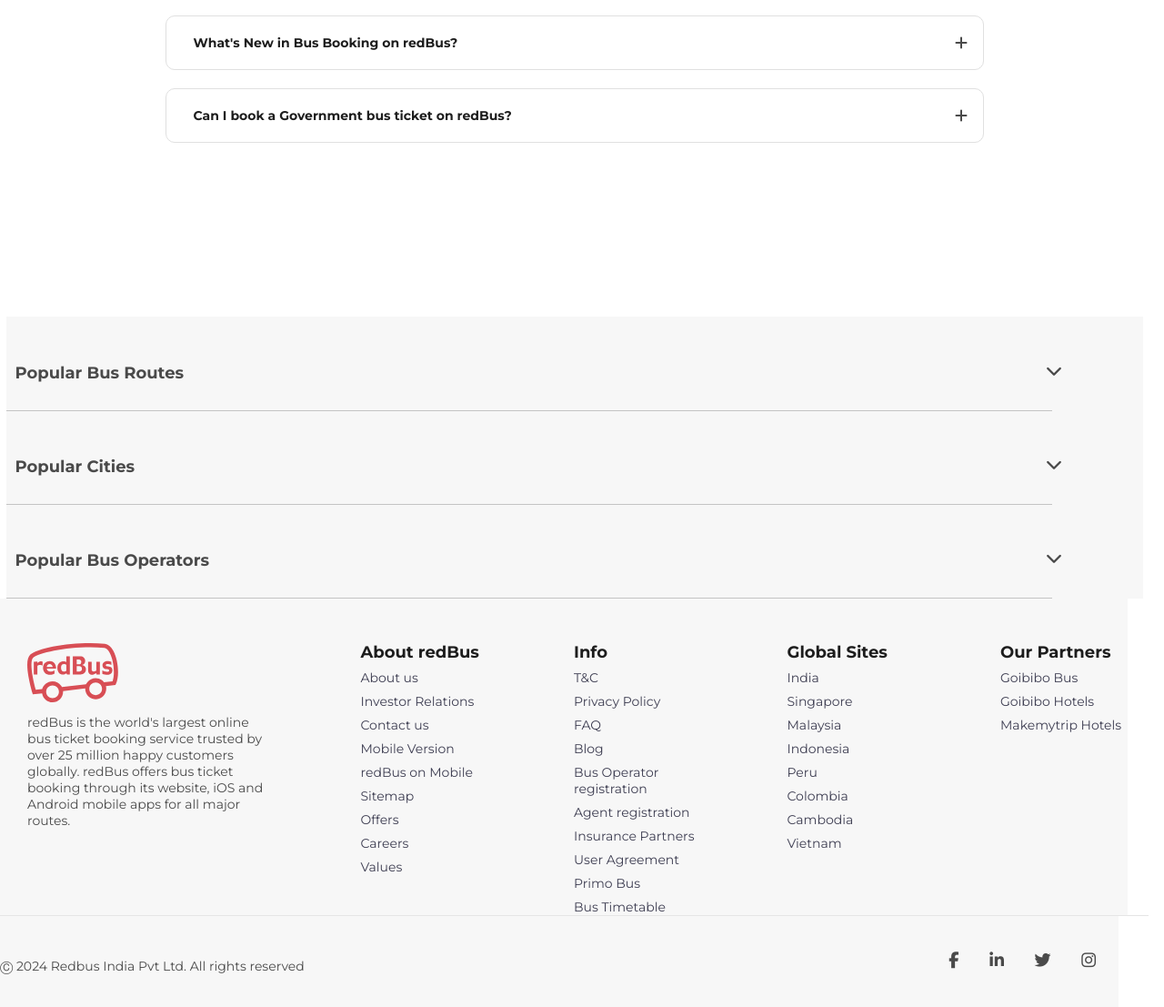
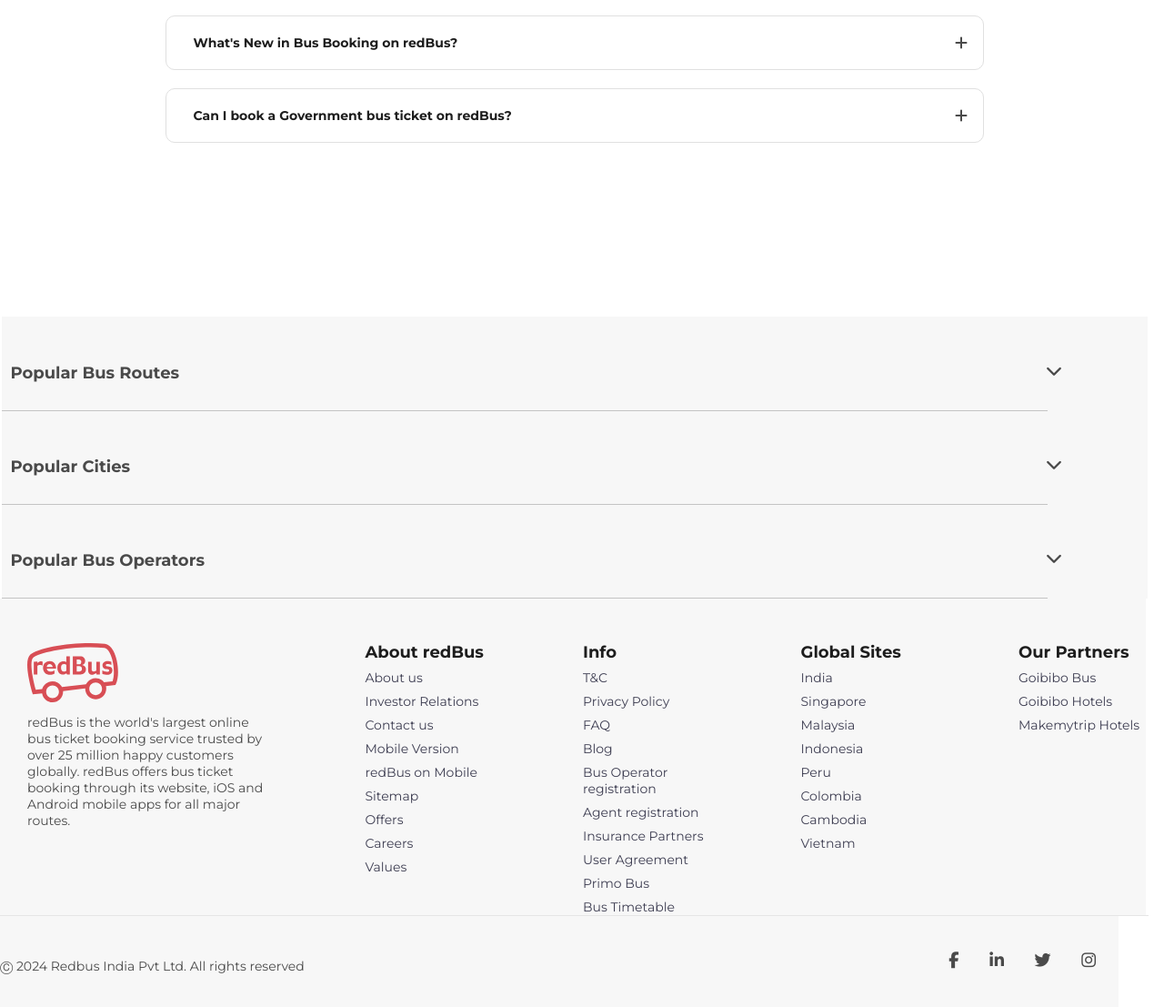
Before and after one commit to Titikshav/Redbus-clone, a plain HTML site: page index.html in a window 1280 px wide. Shown: the part 5844-6951 px from the top of the page at 91% size. Drawn offline with Linux system fonts and the light colour scheme.

Commit message:
first commit

```diff
--- a/css/style.css
+++ b/css/style.css
@@ -1210,7 +1210,7 @@ nav{
 /* popular bus start here */
 
 .popularbus{
-    width: 1250px;
+    width: 1260px;
     margin: auto;
     height: 310px;
     /* border: 2px solid rebeccapurple; */
@@ -1244,7 +1244,7 @@ nav{
 
 /* footer start here */
 footer ul{
-    width: 1240px;
+    width: 1260px;
     background-color: #F7F7F7;
     display: flex;
     justify-content: space-between;
--- a/css/styletrain.css
+++ b/css/styletrain.css
@@ -183,7 +183,7 @@ nav{
     width: 20px;
     height: 20px;
     border-radius: 50%;
-    ustify-content: center;
+    justify-content: center;
     display: flex;
     align-items: center;
 }
```
